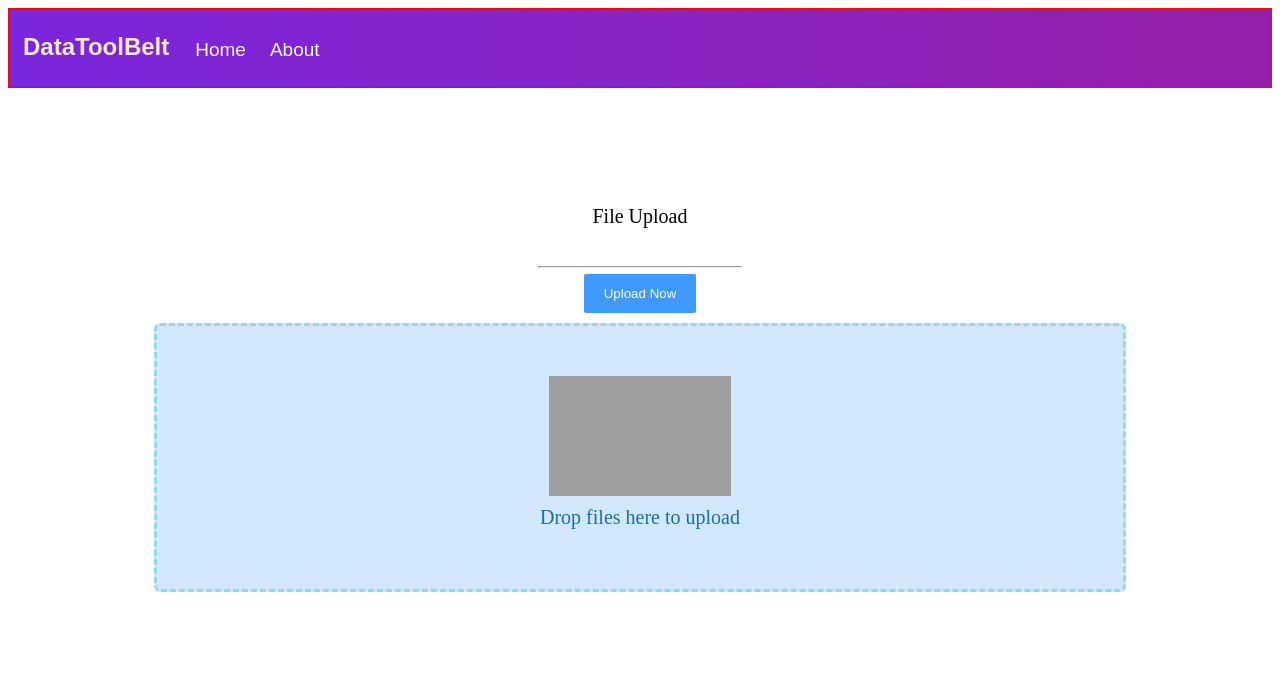
After one commit to veb7vmehra/DataToolBelt, a Python web app: template templates/upload.html in a window 1280 px wide. The commit adds this page. Shown: the top 681 px of the page. Run offline with Jinja, Linux system fonts and the light colour scheme; the template is opened without the code that fills it, so the values that code supplies are empty; grey boxes are pictures that could not be loaded.

Commit message:
added input.html

```diff
--- a/templates/base.html
+++ b/templates/base.html
@@ -18,29 +18,13 @@
           </ul>
           </nav>
         </div>
-        <div class="maincontent">
-            <div class="file-upload-wrapper">
-                <div class="file-upload-wrapper-title">
-                    <h4>File Upload</h4>
-                    <hr />
-                    <button class="file-upload-wrapper-title__btn">
-                        Upload Now
-                    </button>
-                </div>
-                <div class="box-fileupload">
-                    <input type="file" id="fileId" class="file-upload-input" name="files" multiple>
-                    <label for="fileId" class="file-upload-btn"></label>
-                    <p class="box-fileupload__lable">Drop files here to upload</p>
-                </div>
-                <div class="error-wrapper"></div>
-                <div class="image-previwe"></div>
-            </div>
-        </div>
+        {% block input %}
+        {% endblock %}
         <script
         src="https://code.jquery.com/jquery-3.4.1.js"
         integrity="sha256-WpOohJOqMqqyKL9FccASB9O0KwACQJpFTUBLTYOVvVU="
         crossorigin="anonymous"></script>
-        <script src="assets/js/app.js"></script>
+        <script src="../static/base.js"></script>
         <script>
 
             $("html").fileUplodPlugins({
--- /dev/null
+++ b/templates/upload.html
@@ -0,0 +1,22 @@
+{% extends "base.html" %}
+
+{% block input %}
+<div class="maincontent">
+    <div class="file-upload-wrapper">
+        <div class="file-upload-wrapper-title">
+            <h4>File Upload</h4>
+            <hr />
+            <button class="file-upload-wrapper-title__btn">
+                Upload Now
+            </button>
+        </div>
+        <div class="box-fileupload">
+            <input type="file" id="fileId" class="file-upload-input" name="files" multiple>
+            <label for="fileId" class="file-upload-btn"></label>
+            <p class="box-fileupload__lable">Drop files here to upload</p>
+        </div>
+        <div class="error-wrapper"></div>
+        <div class="image-previwe"></div>
+    </div>
+</div>
+{% endblock %}
```
